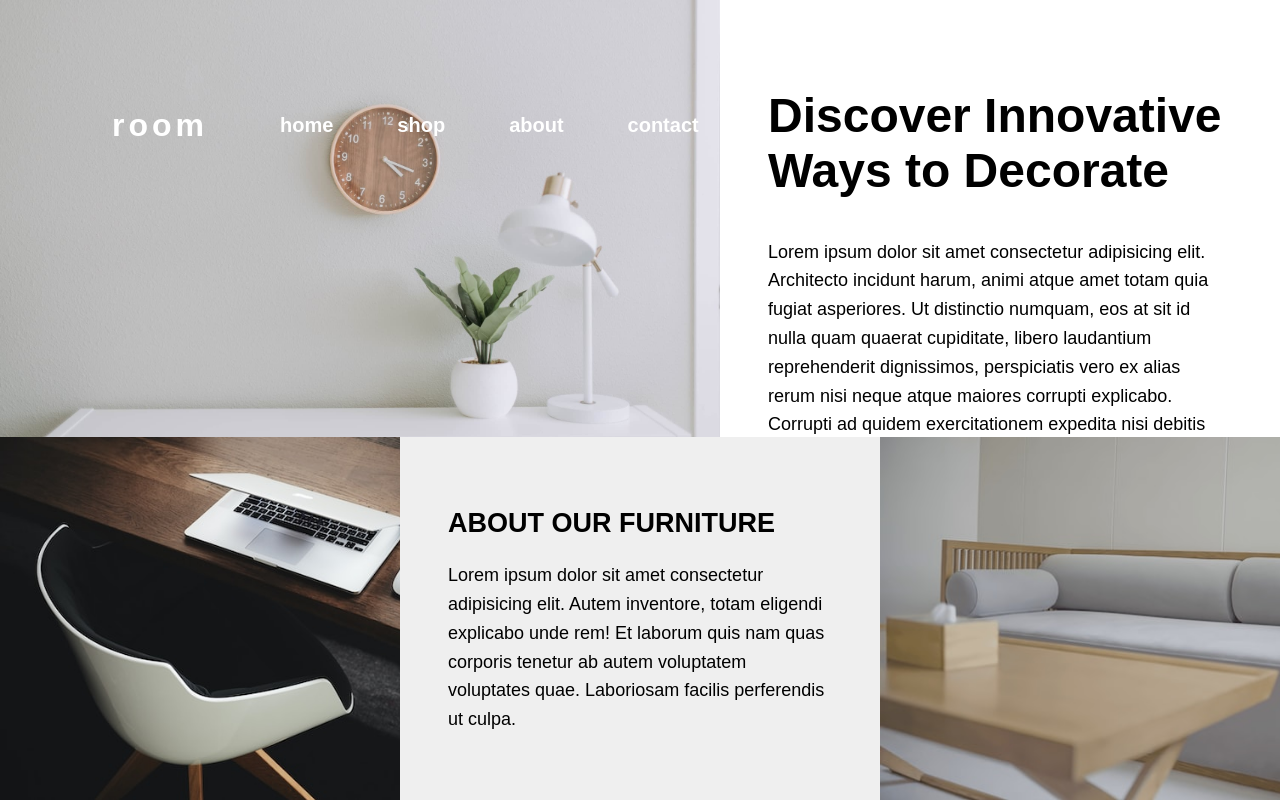
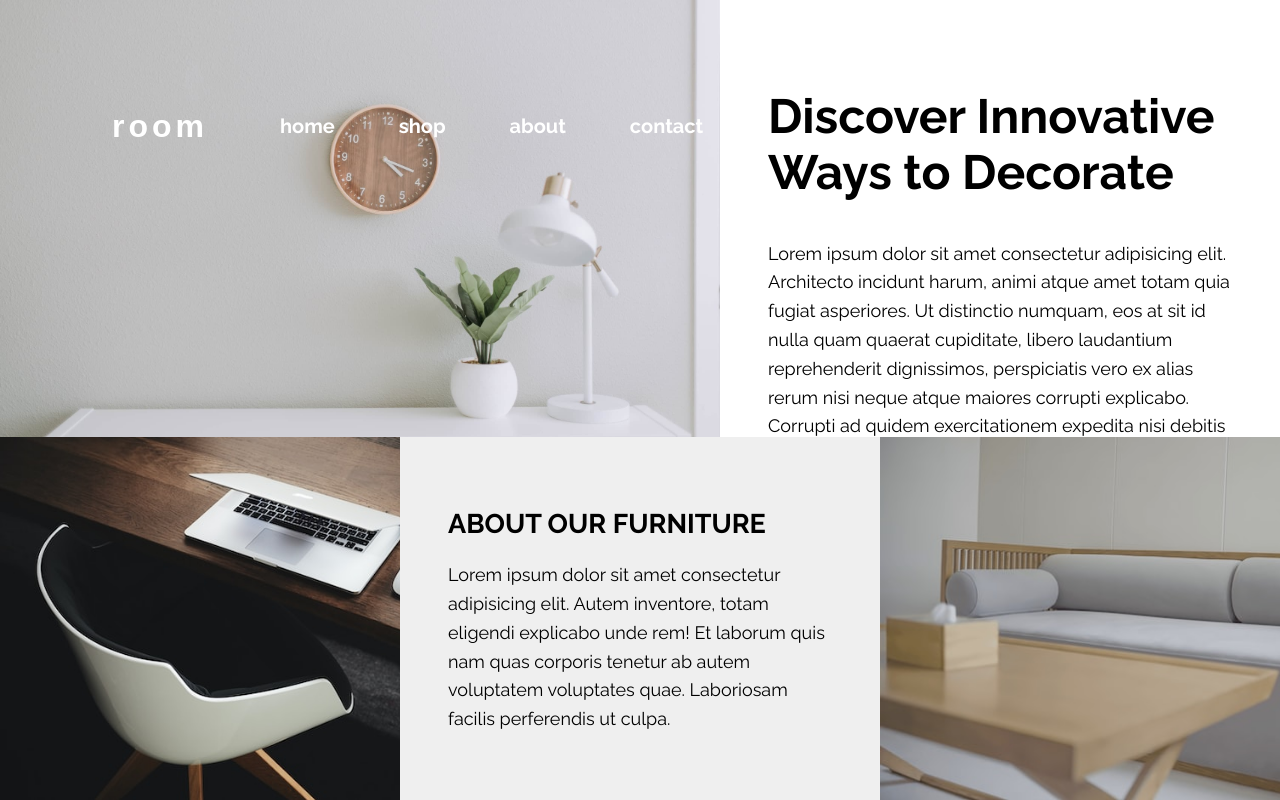
Before and after one commit to apcurran/ui-challenges, a plain HTML site: page landing-page-grid-layout/index.html in a window 1280 px wide. Drawn offline with Linux system fonts and the light colour scheme.

Commit message:
Remove spacing, adjust cta button

```diff
--- a/landing-page-grid-layout/index.html
+++ b/landing-page-grid-layout/index.html
@@ -6,6 +6,9 @@
     <meta name="viewport" content="width=device-width, initial-scale=1.0">
     <title>Document</title>
     <link rel="stylesheet" href="./style.css">
+    <link rel="preconnect" href="https://fonts.googleapis.com">
+    <link rel="preconnect" href="https://fonts.gstatic.com" crossorigin>
+    <link href="https://fonts.googleapis.com/css2?family=Raleway:wght@400;700&display=swap" rel="stylesheet">
 </head>
 
 <body>
@@ -39,15 +42,14 @@
                 explicabo. Corrupti ad quidem exercitationem expedita nisi debitis nostrum facere illo numquam.</p>
             <button class="cta-button">
                 <a href="#">Shop Now</a>
-                <svg xmlns="http://www.w3.org/2000/svg" fill="none" viewBox="0 0 24 24" stroke-width="1.5" stroke="currentColor" class="w-6 h-6">
+                <svg xmlns="http://www.w3.org/2000/svg" fill="none" viewBox="0 0 24 24" stroke-width="1.5"
+                    stroke="currentColor" class="w-6 h-6">
                     <path stroke-linecap="round" stroke-linejoin="round" d="M17.25 8.25L21 12m0 0l-3.75 3.75M21 12H3" />
                 </svg>
             </button>
         </section>
     </div>
-    <div class="grid-box">
-
-    </div>
+    <div class="grid-box"></div>
     <div class="grid-box">
         <section class="grid-section">
             <h2 class="uppercase">About our Furniture</h2>
@@ -58,9 +60,7 @@
             </p>
         </section>
     </div>
-    <div class="grid-box">
-
-    </div>
+    <div class="grid-box"></div>
 </body>
 
 </html>
--- a/landing-page-grid-layout/style.css
+++ b/landing-page-grid-layout/style.css
@@ -3,24 +3,28 @@
 }
 
 :root {
-    --fz-xl: 3rem;
+    --fz-m: 1.125rem;
+    --fz-l: 1.25rem;
+    --fz-xl: 2rem;
+    --fz-xxl: 3rem;
 }
 
 body {
     padding: 0;
     margin: 0;
-    height: 100vh; /* fallback for lvh height below */
+    height: 100vh;
+    /* fallback for lvh height below */
     height: 100lvh;
     display: grid;
     grid-template-columns: repeat(16, 1fr);
     grid-template-rows: repeat(3, 1fr);
 
-    font-family: sans-serif;
-    font-size: 1.125rem;
+    font-family: "Raleway", sans-serif;
+    font-size: var(--fz-m);
 }
 
 h1 {
-    font-size: var(--fz-xl);
+    font-size: var(--fz-xxl);
 }
 
 .uppercase {
@@ -86,7 +90,7 @@ h1 {
     color: #fff;
     text-decoration: none;
     padding: 1rem;
-    font-size: 1.25rem;
+    font-size: var(--fz-l);
     font-weight: 700;
 }
 
@@ -96,7 +100,7 @@ h1 {
     padding: 0;
 
     & a {
-        font-size: 2rem;
+        font-size: var(--fz-xl);
         letter-spacing: .25rem;
     }
 }
@@ -116,12 +120,13 @@ h1 {
     padding: 0;
     border: none;
     background: none;
+    cursor: pointer;
 
     & a {
-        font-size: 2rem;
+        font-size: var(--fz-xl);
         text-transform: uppercase;
         text-decoration: none;
-        padding: 1.25rem;
+        padding: 1.25rem 0;
         color: #000;
         letter-spacing: .5rem;
     }
```
